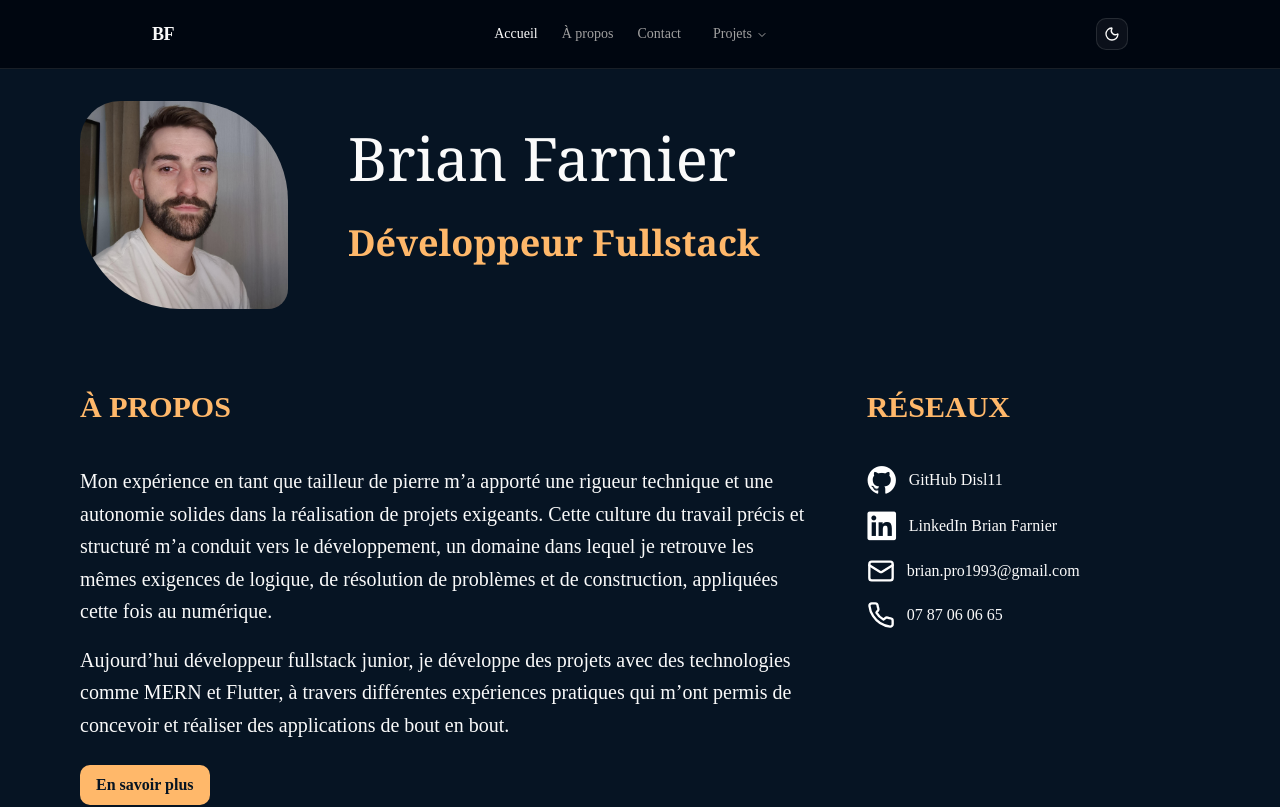
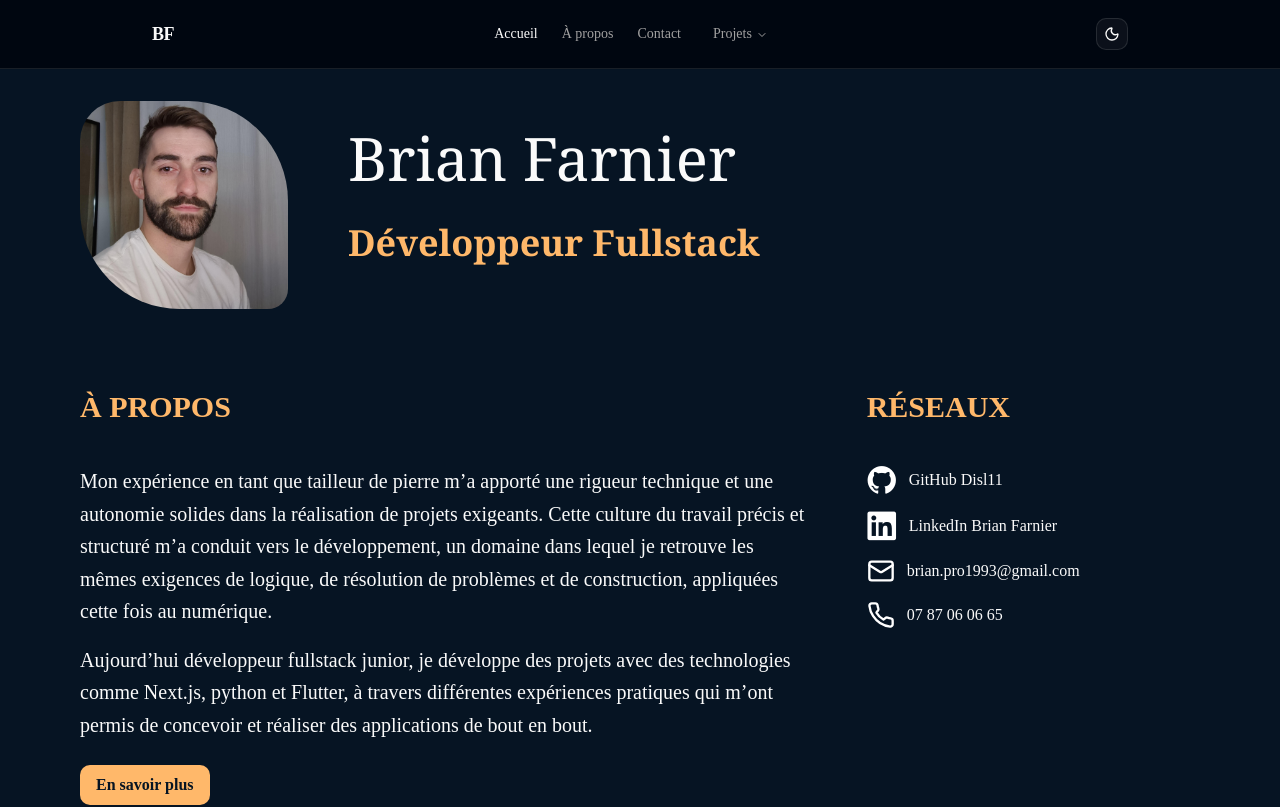
Before and after one commit to Disl11/portfolio-brian, a Next.js app: page / in a window 1280 px wide. Shown: the top 807 px of the page. Built offline with nearby package versions, Linux system fonts and the light colour scheme.

Commit message:
change intro home

```diff
--- a/src/app/page.tsx
+++ b/src/app/page.tsx
@@ -60,7 +60,7 @@ export default function Home() {
           </p>
 
           <p className="text-foreground text-lg md:text-xl leading-relaxed mb-6">
-            Aujourd’hui développeur fullstack junior, je développe des projets avec des technologies comme MERN et Flutter, à travers différentes expériences pratiques qui m’ont permis de concevoir et réaliser des applications de bout en bout.
+            Aujourd’hui développeur fullstack junior, je développe des projets avec des technologies comme Next.js, python et Flutter, à travers différentes expériences pratiques qui m’ont permis de concevoir et réaliser des applications de bout en bout.
           </p>
           <Link
             href="/about"
```
